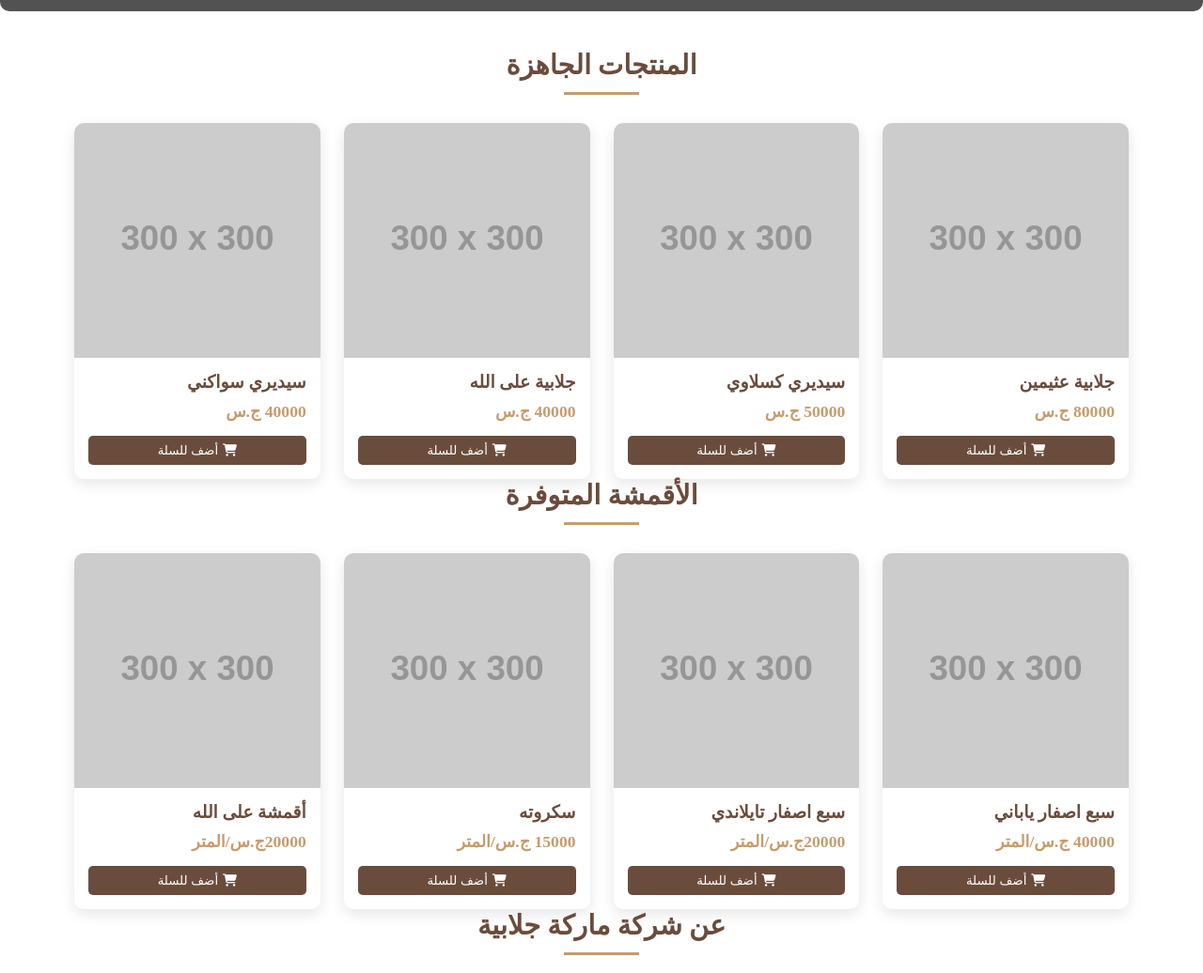
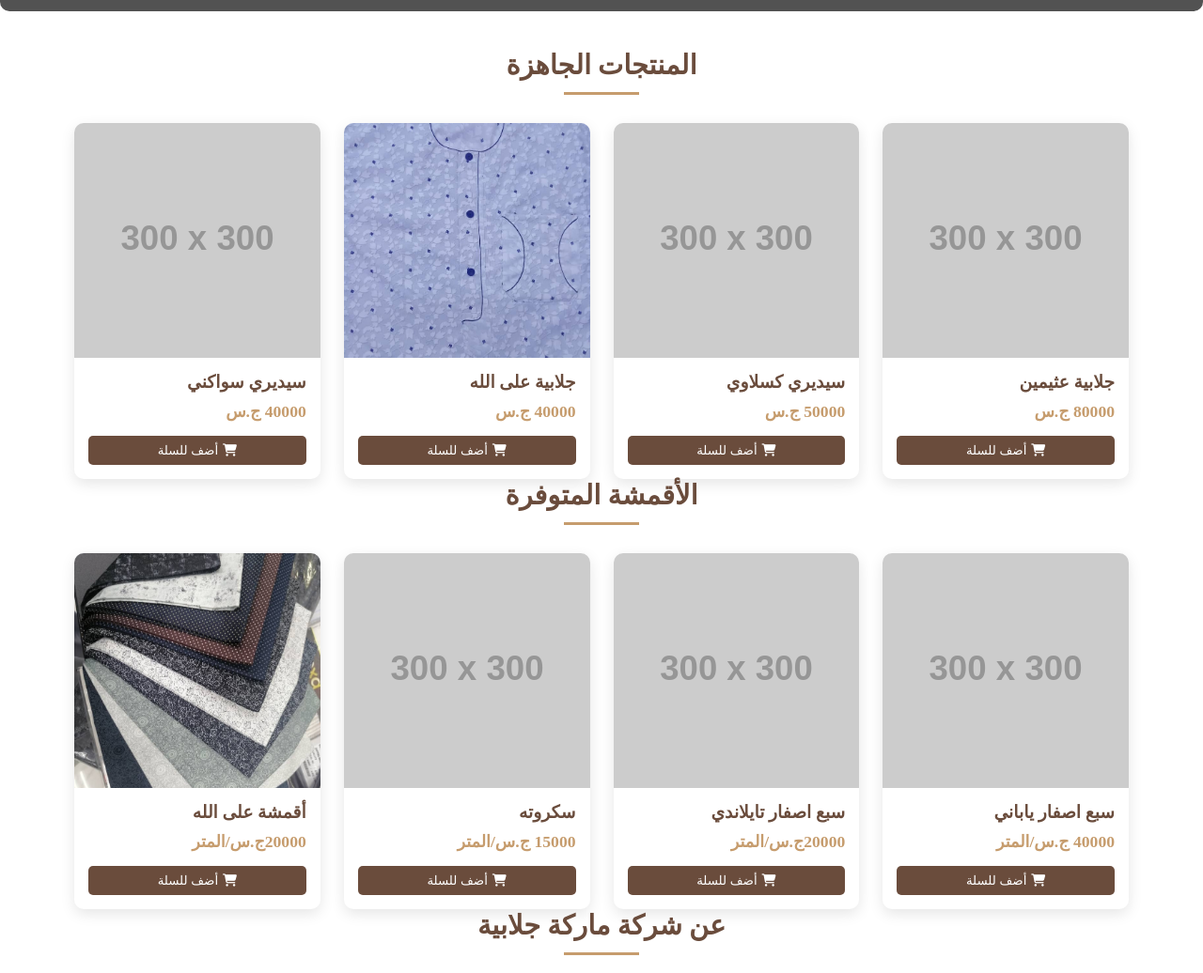
Before and after one commit to jaafarmalim/Marka-, a plain HTML site: page index.htm in a window 1280 px wide. Shown: the part 754-1790 px from the top of the page at 94% size. Drawn offline with Linux system fonts and the light colour scheme; placeholder pictures from the web are drawn by us.

Commit message:
Update index.htm

```diff
--- a/index.htm
+++ b/index.htm
@@ -603,7 +603,7 @@
                     </div>
                     <div class="product-card">
                         <div class="product-img">
-                            <img src="https://via.placeholder.com/300x300" alt="جلابية على الله">
+                            <img src="A.jpg ">
                         </div>
                         <div class="product-info">
                             <h3>جلابية على الله</h3>
@@ -672,7 +672,7 @@
                     </div>
                     <div class="product-card">
                         <div class="product-img">
-                            <img src="https://via.placeholder.com/300x300" alt="أقمشة على الله">
+                            <img src="A2.jpg" alt="أقمشة على الله">
                         </div>
                         <div class="product-info">
                             <h3>أقمشة على الله</h3>
```
